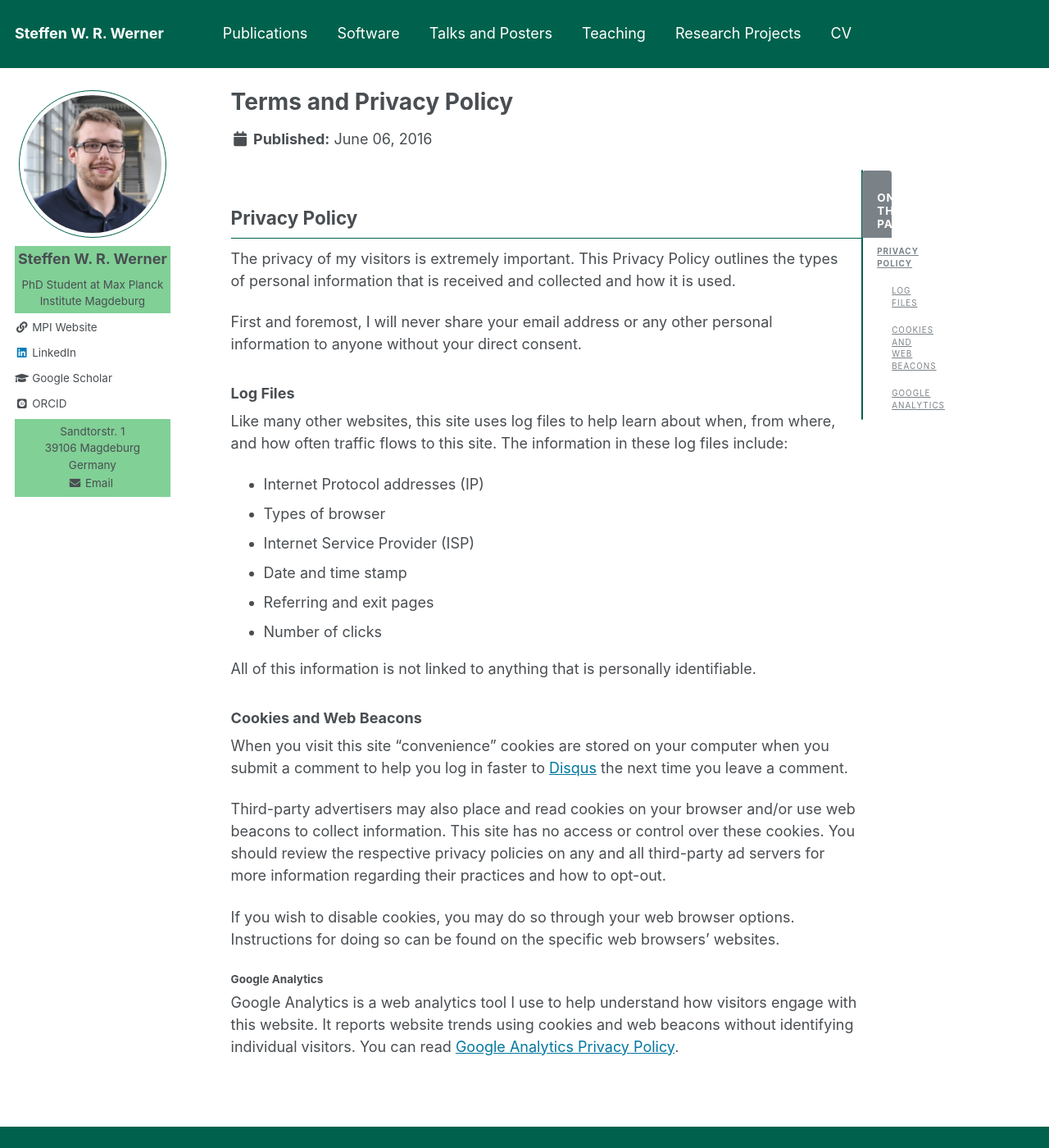
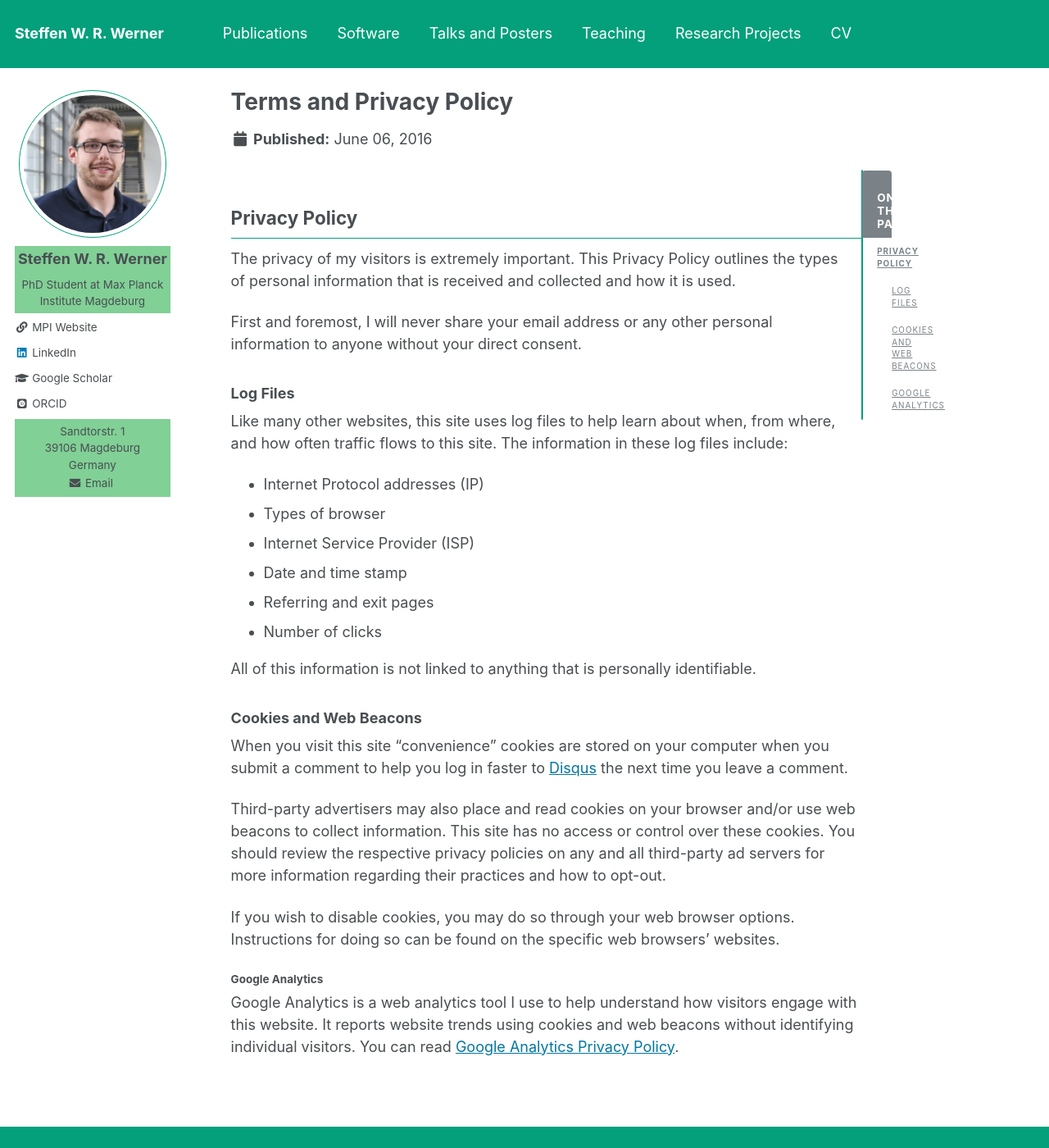
Before and after one commit to ninsteve/ninsteve.github.io, a Jekyll site: the page built from _pages/terms.md, in a window 1280 px wide and 1400 px high. Shown: the whole window at 82% size. Built offline with Jekyll 4.4.1, drawn with Linux system fonts in a browser that asks for light colours; some web fonts are replaced.

Commit message:
Revert test.

```diff
--- a/_sass/_variables.scss
+++ b/_sass/_variables.scss
@@ -53,7 +53,7 @@ $darker-gray                : mix(#000, $gray, 60%);
 $light-gray                 : mix(#fff, $gray, 50%);
 $lighter-gray               : mix(#fff, $gray, 90%);
 
-$mygreen                    : #00624C;
+$mygreen                    : #03A07B;
 $mygreen-analogous          : #03a02d;
 $myblue-analogous           : #0377a0;
 
```
